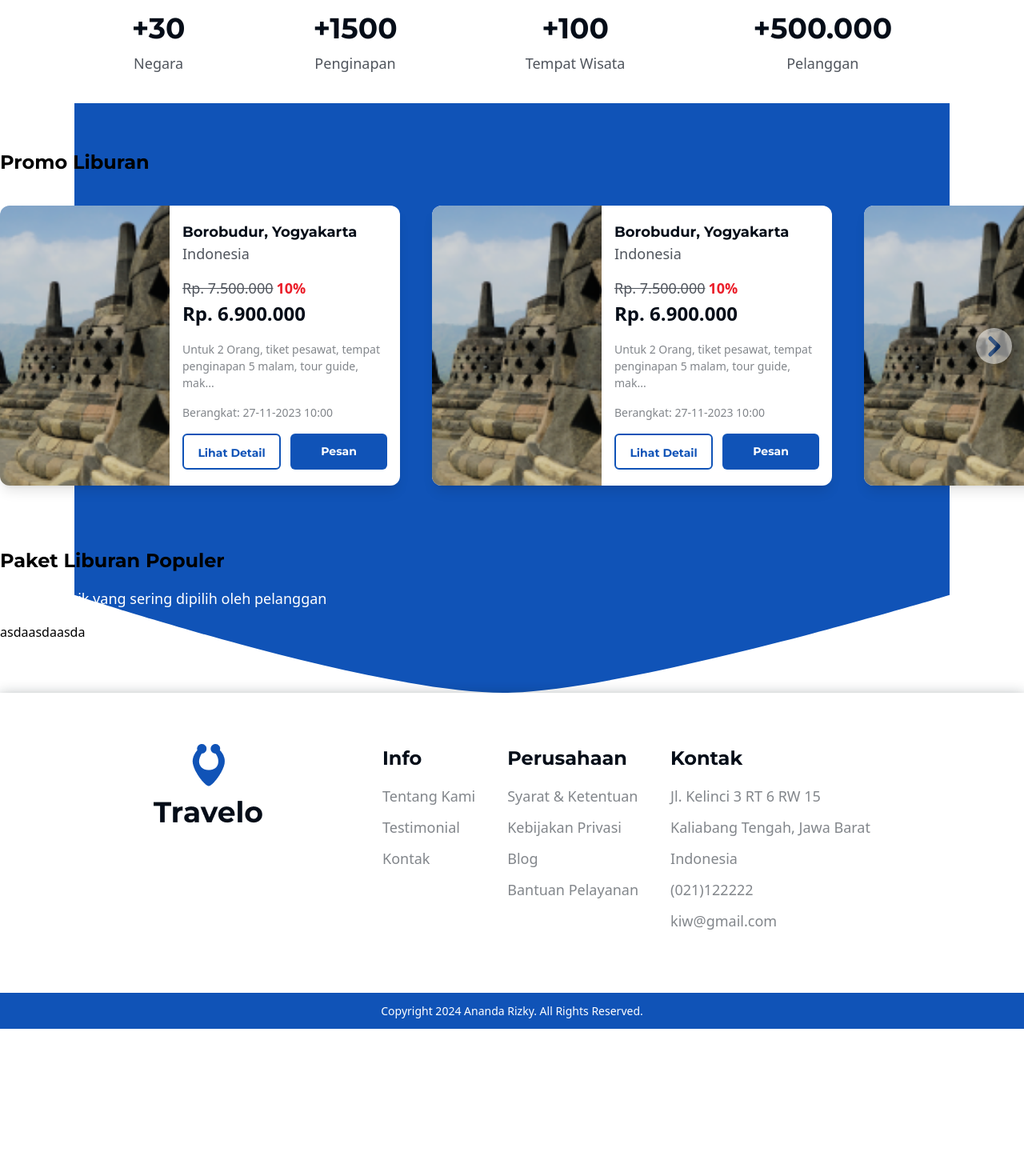
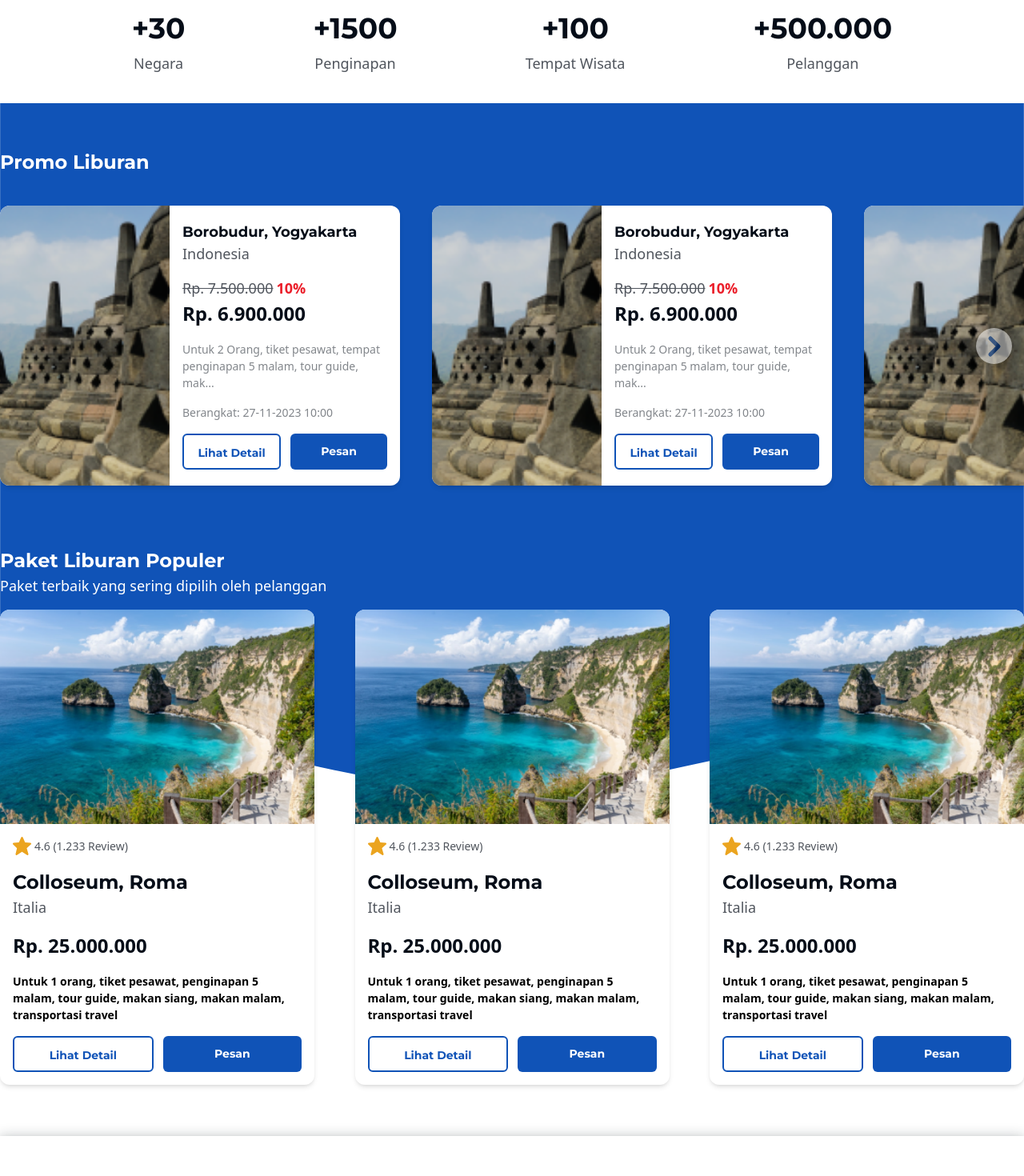
Before and after one commit to andrky/travelo-frontend, a Next.js app: page / in a window 1280 px wide. Shown: the part 720-2190 px from the top of the page at 80% size. Before the commit the page ends 2006 px from the top, so only its background shows below. Built offline with nearby package versions, Linux system fonts and the light colour scheme.

Commit message:
package card component

```diff
--- a/app/components/Containers/Home/SecondSection/Packages/Packages.tsx
+++ b/app/components/Containers/Home/SecondSection/Packages/Packages.tsx
@@ -3,10 +3,10 @@ import PackageCard from './PackagesCard/packageCard';
 const Packages = () => {
 	return (
 		<>
-			<h3 className="text-heading-3 text-black font-mont font-bold pt-14 mb-4">Paket Liburan Populer</h3>
+			<h3 className="text-heading-3 text-white font-mont font-bold pt-14">Paket Liburan Populer</h3>
 			<p className="text-heading-4 text-white mb-4">Paket terbaik yang sering dipilih oleh pelanggan</p>
 
-			<div className="flex justify-beetween">
+			<div className="flex justify-between">
 				<PackageCard />
 				<PackageCard />
 				<PackageCard />
--- a/app/components/Containers/Home/SecondSection/Packages/PackagesCard/packageCard.tsx
+++ b/app/components/Containers/Home/SecondSection/Packages/PackagesCard/packageCard.tsx
@@ -1,7 +1,39 @@
+import Image from 'next/image';
+
+import Button from '@/app/components/Button/layout';
+
+
 const PackageCard = () => {
-  return (
-    <h1>asda</h1>
-  )
-}
+	return (
+		<article className="flex flex-col bg-white rounded-xl overflow-hidden w-[393px] shadow-md">
+			<figure className="relative w-full h-[268px]">
+				<Image src="/assets/home/cliff.png" alt="Cliff Image" layout="fill" objectFit="cover" objectPosition="center" />
+			</figure>
 
-export default PackageCard
+			<div className="flex flex-col p-4">
+				<div className="flex items-center mb-4">
+					<Image src="/assets/icons/yellow-star.svg" alt="Star Rating" width="23" height="20" />
+
+					<p className="text-heading-5 text-gray-70 ml-1">4.6 (1.233 Review)</p>
+				</div>
+
+				<p className="text-heading-3 text-gray-100 font-mont font-bold">Colloseum, Roma</p>
+
+				<p className="text-heading-4 text-gray-70 mb-4">Italia</p>
+
+				<p className="text-heading-3 text-gray-100 font-bold mb-4">Rp. 25.000.000</p>
+
+				<p className="text-heading-5 font-bold mb-4">Untuk 1 orang, tiket pesawat, penginapan 5 malam, tour guide, makan siang, makan malam, transportasi travel</p>
+
+				<div className="flex justify-between gap-3">
+					<Button fullWidth outlined>
+						Lihat Detail
+					</Button>
+					<Button fullWidth>Pesan</Button>
+				</div>
+			</div>
+		</article>
+	);
+};
+
+export default PackageCard;
--- a/app/components/Containers/Home/SecondSection/PromoCarousel/PromoCard/promoCard.tsx
+++ b/app/components/Containers/Home/SecondSection/PromoCarousel/PromoCard/promoCard.tsx
@@ -4,7 +4,7 @@ import Button from '@/app/components/Button/layout';
 
 const PromoCard = () => {
 	return (
-		<article className="bg-white shadow-lg rounded-xl overflow-hidden w-[500px] h-[350px] flex">
+		<article className="bg-white shadow-lg rounded-xl overflow-hidden w-[500px] h-[350px] flex shadow-md">
 			<figure className="relative w-[212px] h-full">
 				<Image src="/assets/home/borobudur.png" alt="Borobudur" layout="fill" objectFit="cover" objectPosition="center" />
 			</figure>
--- a/app/components/Containers/Home/SecondSection/PromoCarousel/promoCarousel.tsx
+++ b/app/components/Containers/Home/SecondSection/PromoCarousel/promoCarousel.tsx
@@ -10,7 +10,7 @@ import RightArrow from '../../../../../../public/assets/icons/right-arrow-rounde
 const PromoCarousel = () => {
 	return (
 		<>
-			<h3 className="text-heading-3 text-black font-mont font-bold pt-14 mb-4">Promo Liburan</h3>
+			<h3 className="text-heading-3 text-white font-mont font-bold pt-14 mb-4">Promo Liburan</h3>
 
 			<Carousel
 				className="py-5"
```
